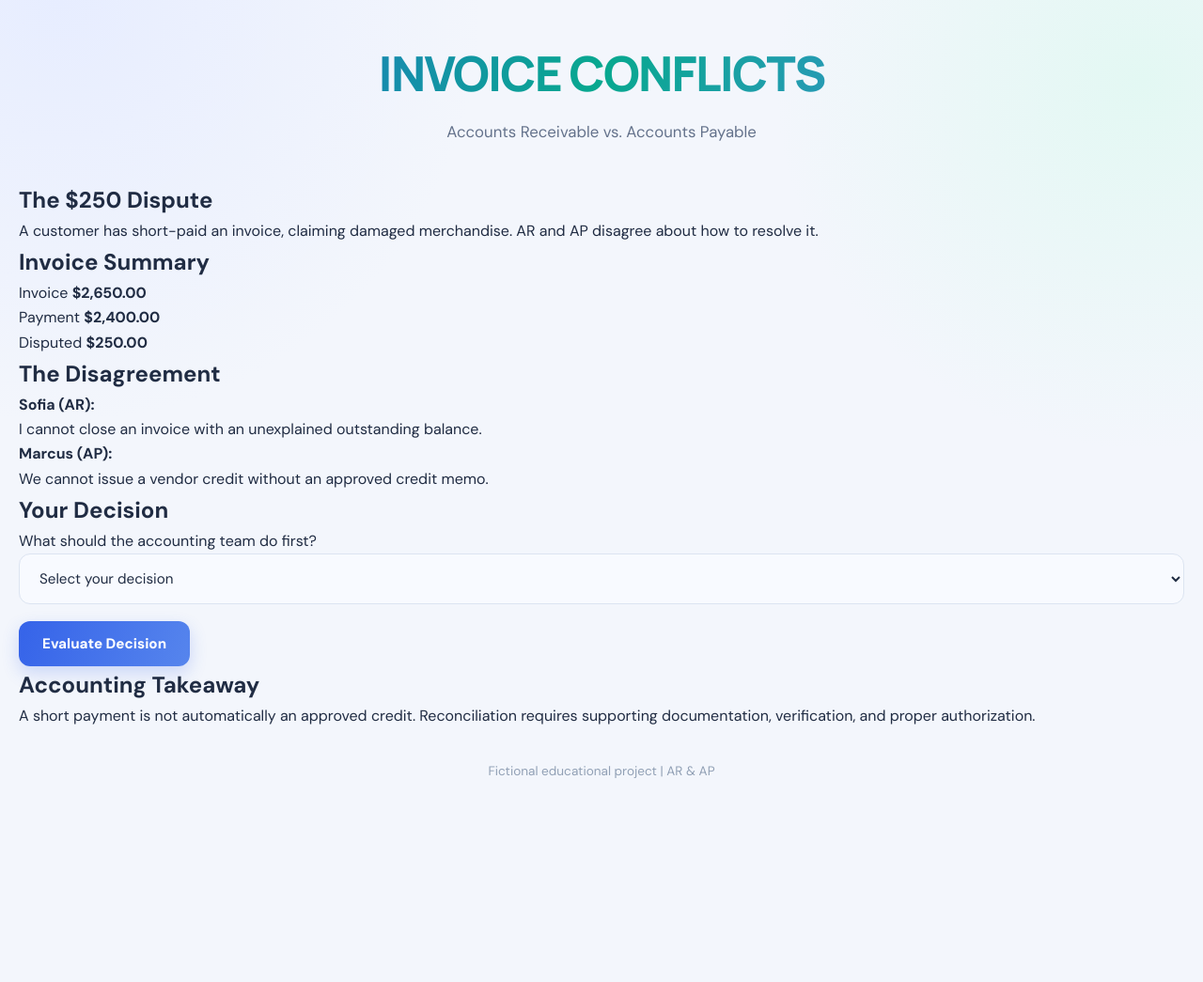
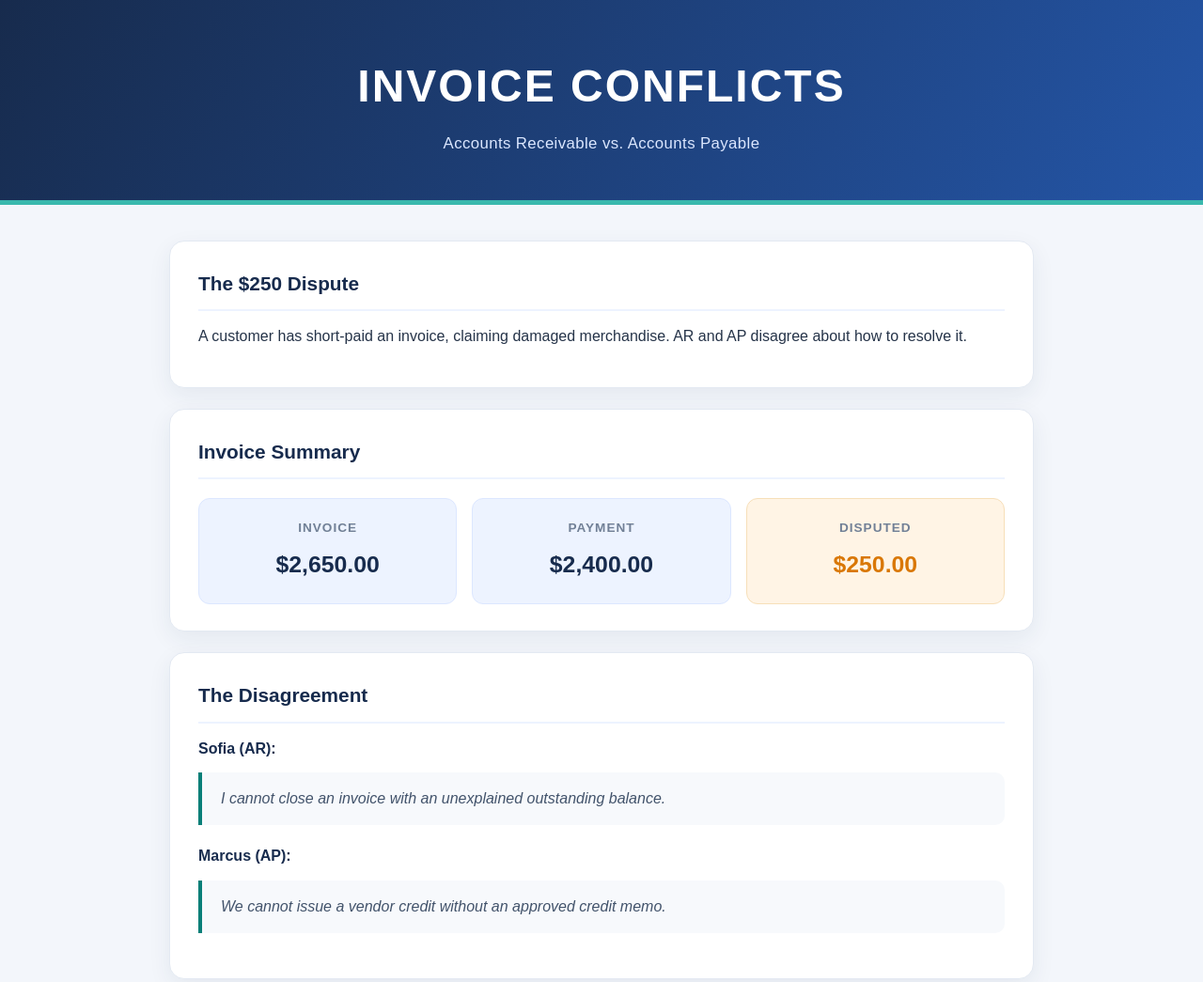
Before and after one commit to FrancescoMartini84/-invoice-wars-ar-vs-ap-, a plain HTML site: page index.html in a window 1280 px wide. Shown: the top 1045 px of the page at 94% size. Before the commit the page ends 872 px from the top, so only its background shows below. Drawn offline with Linux system fonts and the light colour scheme.

Commit message:
Refactor CSS styles and update variable names
Refactor CSS styles for improved readability and consistency. Update variable names and adjust styles for various elements.

```diff
--- a/style.css
+++ b/style.css
@@ -1,52 +1,31 @@
 
 /* =========================================
-   INVOICE CONFLICTS: AR vs. AP
-   Light Financial Dashboard Theme
+   INVOICE CONFLICTS — AR vs. AP
+   Light financial dashboard
    ========================================= */
 
-@import url('https://fonts.googleapis.com/css2?family=DM+Sans:wght@400;500;600;700;800&family=Manrope:wght@400;500;600;700;800&display=swap');
+/* 1. GLOBAL RESET */
 
-/* ---------- GLOBAL VARIABLES ---------- */
+* {
+    box-sizing: border-box;
+    margin: 0;
+    padding: 0;
+}
 
 :root {
-    --primary: #3563e9;
-    --primary-dark: #2449bd;
-    --primary-light: #eaf0ff;
-
-    --teal: #0eaa91;
-    --teal-light: #e4f8f3;
-
-    --orange: #ed9842;
-    --orange-light: #fff3e5;
-
-    --red: #e35c68;
-    --red-light: #fff0f1;
-
-    --background: #f3f6fc;
+    --navy: #172b4d;
+    --blue: #2864dc;
+    --blue-light: #edf3ff;
+    --teal: #087f78;
+    --teal-light: #e7f7f3;
+    --orange: #d97706;
+    --orange-light: #fff4e5;
+    --background: #f3f6fb;
     --surface: #ffffff;
-    --surface-soft: #f8faff;
-
-    --text: #202c43;
-    --text-secondary: #64728b;
-    --text-muted: #91a0b5;
-
-    --border: #e5eaf3;
-
-    --shadow:
-        0 12px 35px rgba(37, 57, 95, 0.07);
-
-    --shadow-hover:
-        0 18px 45px rgba(37, 57, 95, 0.12);
-
-    --radius: 18px;
-}
-
-/* ---------- RESET ---------- */
-
-* {
-    margin: 0;
-    padding: 0;
-    box-sizing: border-box;
+    --text: #263449;
+    --muted: #718096;
+    --border: #e3e9f2;
+    --shadow: 0 8px 24px rgba(31, 52, 82, 0.07);
 }
 
 html {
@@ -54,371 +33,233 @@ html {
 }
 
 body {
-    min-height: 100vh;
-    font-family: 'DM Sans', sans-serif;
-    background:
-        radial-gradient(
-            circle at 5% 0%,
-            #e7edff 0,
-            transparent 30%
-        ),
-        radial-gradient(
-            circle at 95% 10%,
-            #e3f8f3 0,
-            transparent 27%
-        ),
-        var(--background);
-
+    font-family: Arial, Helvetica, sans-serif;
+    background: var(--background);
     color: var(--text);
     line-height: 1.65;
-    padding: 35px 20px;
+    min-height: 100vh;
 }
 
-/* ---------- GENERAL DIV CONTAINERS ---------- */
-
-div {
-    box-sizing: border-box;
-    min-width: 0;
-    max-width: 100%;
-    transition:
-        background-color 0.25s ease,
-        border-color 0.25s ease,
-        box-shadow 0.25s ease;
-}
-
-/* ---------- MAIN CONTAINER ---------- */
-
-.container {
-    width: 100%;
-    max-width: 1050px;
-    margin: 0 auto;
-}
-
-/* ---------- HEADER ---------- */
+/* 2. HEADER */
 
 header {
+    background: linear-gradient(120deg, #172b4d, #2455a6);
+    color: white;
     text-align: center;
-    margin-bottom: 38px;
-    animation: fadeUp 0.7s ease both;
+    padding: 52px 20px 46px;
+    border-bottom: 5px solid #39b8ad;
 }
 
 header h1 {
-    font-family: 'Manrope', sans-serif;
-    font-size: clamp(2rem, 5vw, 3.2rem);
+    font-size: clamp(2rem, 5vw, 3rem);
     font-weight: 800;
-    letter-spacing: -1.8px;
-
-    background: linear-gradient(
-        110deg,
-        #315be0,
-        #08a88f,
-        #5685ed
-    );
-
-    -webkit-background-clip: text;
-    background-clip: text;
-    color: transparent;
+    letter-spacing: 2px;
+    margin-bottom: 8px;
 }
 
 header p {
-    color: var(--text-secondary);
+    color: #dbe7ff;
     font-size: 1.05rem;
-    margin-top: 8px;
+    letter-spacing: 0.4px;
 }
 
-/* ---------- SECTION CARDS ---------- */
+/* 3. MAIN CONTENT */
 
-.card {
-    background: var(--surface);
-    border: 1px solid rgba(220, 228, 241, 0.9);
-    border-radius: var(--radius);
-    padding: 28px;
-    margin-bottom: 24px;
-    box-shadow: var(--shadow);
-
-    transition:
-        transform 0.25s ease,
-        box-shadow 0.25s ease;
-
-    animation: fadeUp 0.65s ease both;
+main {
+    width: min(920px, calc(100% - 36px));
+    margin: 38px auto;
 }
 
-.card:hover {
-    transform: translateY(-3px);
-    box-shadow: var(--shadow-hover);
+/* 4. CONTENT PANELS */
+
+.panel {
+    background: var(--surface);
+    padding: 28px 30px;
+    margin-bottom: 22px;
+    border: 1px solid var(--border);
+    border-radius: 16px;
+    box-shadow: var(--shadow);
+    transition: transform 0.2s ease,
+                box-shadow 0.2s ease;
 }
 
-.card h2 {
-    font-family: 'Manrope', sans-serif;
-    font-size: 1.35rem;
-    font-weight: 800;
-    margin-bottom: 16px;
-    color: var(--text);
+.panel:hover {
+    transform: translateY(-2px);
+    box-shadow: 0 12px 30px rgba(31, 52, 82, 0.11);
 }
 
-.card p {
-    color: var(--text-secondary);
+.panel h2 {
+    color: var(--navy);
+    font-size: 1.3rem;
+    margin-bottom: 14px;
+    padding-bottom: 10px;
+    border-bottom: 2px solid var(--blue-light);
+}
+
+.panel p {
     margin-bottom: 12px;
 }
 
-/* ---------- FINANCIAL METRICS ---------- */
+/* 5. FINANCIAL FIGURES */
 
-.metrics {
+.figures {
     display: grid;
     grid-template-columns: repeat(3, 1fr);
-    gap: 18px;
-    margin-bottom: 24px;
+    gap: 16px;
+    margin-top: 20px;
 }
 
-.metric {
-    background: var(--surface);
-    padding: 22px;
-    border-radius: 16px;
-    border: 1px solid var(--border);
-    box-shadow: var(--shadow);
-    transition: 0.25s ease;
+.figures > div {
+    background: var(--blue-light);
+    padding: 20px 12px;
+    border-radius: 12px;
+    text-align: center;
+    border: 1px solid #dce7ff;
+    transition: transform 0.2s ease,
+                background-color 0.2s ease;
 }
 
-.metric:hover {
-    transform: translateY(-5px);
-    box-shadow: var(--shadow-hover);
+.figures > div:hover {
+    transform: translateY(-4px);
+    background: #e2ecff;
 }
 
-.metric h3 {
+.figures span {
+    display: block;
+    color: var(--muted);
     font-size: 0.85rem;
-    font-weight: 600;
-    color: var(--text-secondary);
+    font-weight: 700;
+    text-transform: uppercase;
+    letter-spacing: 1px;
     margin-bottom: 8px;
 }
 
-.metric .value {
-    font-family: 'Manrope', sans-serif;
-    font-size: 1.8rem;
+.figures strong {
+    display: block;
+    color: var(--navy);
+    font-size: clamp(1.1rem, 3vw, 1.55rem);
     font-weight: 800;
-    color: var(--primary);
+    font-variant-numeric: tabular-nums;
 }
 
-.metric.warning .value {
+.figures > div:last-child {
+    background: var(--orange-light);
+    border-color: #f7dfb9;
+}
+
+.figures > div:last-child strong {
     color: var(--orange);
 }
 
-.metric.success .value {
-    color: var(--teal);
+/* 6. DEPARTMENT STATEMENTS */
+
+blockquote {
+    background: #f7f9fc;
+    border-left: 4px solid var(--teal);
+    padding: 15px 20px;
+    margin: 8px 0 20px;
+    border-radius: 0 10px 10px 0;
+    color: #42536b;
+    font-style: italic;
 }
 
-/* ---------- DEPARTMENT LABELS ---------- */
-
-.department {
-    display: inline-flex;
-    align-items: center;
-    gap: 7px;
-    padding: 6px 12px;
-    border-radius: 30px;
-    font-size: 0.78rem;
-    font-weight: 800;
-    letter-spacing: 0.4px;
+.panel p strong {
+    color: var(--navy);
 }
 
-.department.ar {
-    color: var(--primary-dark);
-    background: var(--primary-light);
-}
-
-.department.ap {
-    color: #087e6d;
-    background: var(--teal-light);
-}
-
-/* ---------- TABLES ---------- */
-
-table {
-    width: 100%;
-    border-collapse: collapse;
-    margin-top: 15px;
-    overflow: hidden;
-}
-
-th {
-    background: #f0f4fc;
-    color: var(--text-secondary);
-    font-size: 0.78rem;
-    font-weight: 800;
-    text-transform: uppercase;
-    letter-spacing: 0.7px;
-}
-
-th,
-td {
-    padding: 15px;
-    text-align: left;
-    border-bottom: 1px solid var(--border);
-}
-
-td {
-    color: var(--text-secondary);
-}
-
-tr:hover td {
-    background: #f8faff;
-}
-
-/* ---------- DECISION AREA ---------- */
+/* 7. DECISION DROPDOWN */
 
 select {
+    display: block;
     width: 100%;
-    padding: 15px 17px;
-    border: 1px solid #dce4f1;
-    border-radius: 12px;
-
-    background: var(--surface-soft);
+    padding: 15px 16px;
+    margin: 18px 0;
+    background: #ffffff;
     color: var(--text);
-
-    font-family: inherit;
-    font-size: 0.95rem;
-
+    border: 1px solid #cbd5e1;
+    border-radius: 10px;
+    font-size: 1rem;
+    line-height: 1.5;
+    cursor: pointer;
     outline: none;
-    cursor: pointer;
-
-    transition: 0.25s ease;
-}
-
-select:hover {
-    border-color: var(--primary);
+    transition: border-color 0.2s ease,
+                box-shadow 0.2s ease;
 }
 
 select:focus {
-    border-color: var(--primary);
-    box-shadow: 0 0 0 4px rgba(53, 99, 233, 0.12);
+    border-color: var(--blue);
+    box-shadow: 0 0 0 3px rgba(40, 100, 220, 0.14);
 }
 
-/* ---------- BUTTONS ---------- */
+/* 8. ACTION BUTTON */
 
 button {
-    display: inline-flex;
-    align-items: center;
-    justify-content: center;
-
+    display: inline-block;
     padding: 14px 25px;
-    margin-top: 18px;
-
+    background: var(--blue);
+    color: white;
     border: none;
-    border-radius: 12px;
-
-    background: linear-gradient(
-        110deg,
-        var(--primary),
-        #5685ed
-    );
-
-    color: white;
-    font-family: inherit;
-    font-size: 0.95rem;
-    font-weight: 800;
-
+    border-radius: 10px;
+    font-size: 1rem;
+    font-weight: 700;
     cursor: pointer;
-
-    box-shadow:
-        0 7px 18px rgba(53, 99, 233, 0.22);
-
-    transition:
-        transform 0.2s ease,
-        box-shadow 0.2s ease,
-        filter 0.2s ease;
+    box-shadow: 0 4px 12px rgba(40, 100, 220, 0.22);
+    transition: background-color 0.2s ease,
+                transform 0.2s ease,
+                box-shadow 0.2s ease;
 }
 
 button:hover {
-    transform: translateY(-3px);
-    box-shadow:
-        0 12px 25px rgba(53, 99, 233, 0.3);
-    filter: brightness(1.05);
+    background: #174db8;
+    transform: translateY(-2px);
+    box-shadow: 0 7px 16px rgba(40, 100, 220, 0.28);
 }
 
 button:active {
-    transform: scale(0.97);
+    transform: translateY(0);
 }
 
-/* ---------- DECISION RESULT ---------- */
+/* 9. DECISION FEEDBACK */
 
 #result {
     display: none;
-    margin-top: 24px;
-    padding: 25px;
-
-    background: linear-gradient(
-        135deg,
-        #f0f5ff,
-        #eafaf6
-    );
-
-    border: 1px solid #dbe9f7;
-    border-left: 5px solid var(--primary);
-    border-radius: 15px;
-
-    animation: fadeUp 0.4s ease both;
+    margin-top: 22px;
+    padding: 22px;
+    background: var(--teal-light);
+    border: 1px solid #b9e8dc;
+    border-left: 5px solid var(--teal);
+    border-radius: 12px;
+    animation: appear 0.35s ease;
 }
 
 #result h3 {
-    font-family: 'Manrope', sans-serif;
-    font-size: 1.2rem;
+    color: var(--teal);
     margin-bottom: 12px;
-    color: var(--primary-dark);
 }
 
 #result p {
-    color: var(--text-secondary);
     margin-bottom: 10px;
 }
 
 #result strong {
-    display: inline-block;
-    margin-top: 10px;
-    color: #087e6d;
+    color: var(--teal);
 }
 
-/* ---------- STATUS LABELS ---------- */
-
-.status {
-    display: inline-block;
-    padding: 6px 12px;
-    border-radius: 30px;
-    font-size: 0.78rem;
-    font-weight: 800;
-}
-
-.status.pending {
-    color: #a96518;
-    background: var(--orange-light);
-}
-
-.status.approved {
-    color: #087e6d;
-    background: var(--teal-light);
-}
-
-.status.rejected {
-    color: #c13d4b;
-    background: var(--red-light);
-}
-
-/* ---------- FOOTER ---------- */
+/* 10. FOOTER */
 
 footer {
     text-align: center;
-    margin-top: 35px;
-    color: var(--text-muted);
-    font-size: 0.85rem;
+    padding: 25px 16px;
+    color: var(--muted);
+    font-size: 0.9rem;
 }
 
-footer p {
-    margin-bottom: 5px;
-}
+/* 11. ANIMATION */
 
-/* ---------- ANIMATIONS ---------- */
-
-@keyframes fadeUp {
+@keyframes appear {
     from {
         opacity: 0;
-        transform: translateY(18px);
+        transform: translateY(8px);
     }
 
     to {
@@ -427,33 +268,29 @@ footer p {
     }
 }
 
-/* ---------- RESPONSIVE DESIGN ---------- */
+/* 12. MOBILE RESPONSIVENESS */
 
-@media (max-width: 700px) {
-
-    body {
-        padding: 20px 13px;
+@media (max-width: 600px) {
+    header {
+        padding: 38px 16px;
     }
 
-    .metrics {
-        grid-template-columns: 1fr;
+    main {
+        width: calc(100% - 24px);
+        margin: 22px auto;
     }
 
-    .card {
-        padding: 21px;
+    .panel {
+        padding: 22px 18px;
     }
 
-    header h1 {
-        letter-spacing: -1px;
+    .figures {
+        grid-template-columns: 1fr;
+        gap: 12px;
     }
 
-    table {
-        font-size: 0.85rem;
-    }
-
-    th,
-    td {
-        padding: 10px;
+    .figures > div {
+        padding: 16px;
     }
 
     button {
@@ -461,12 +298,14 @@ footer p {
     }
 }
 
+/* 13. ACCESSIBILITY */
+
 @media (prefers-reduced-motion: reduce) {
     *,
     *::before,
     *::after {
+        scroll-behavior: auto !important;
         animation-duration: 0.01ms !important;
         transition-duration: 0.01ms !important;
-        scroll-behavior: auto !important;
     }
 }
```
